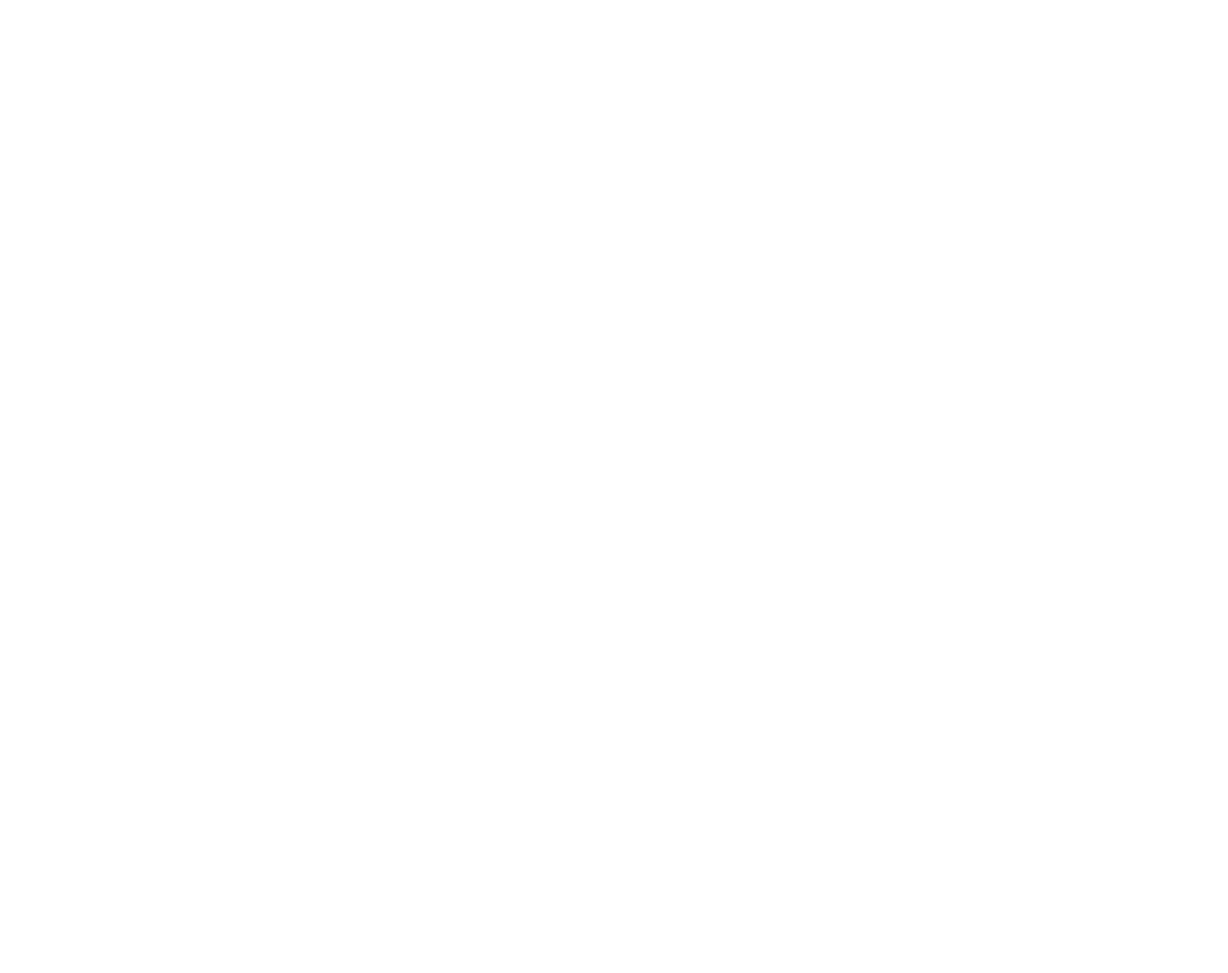
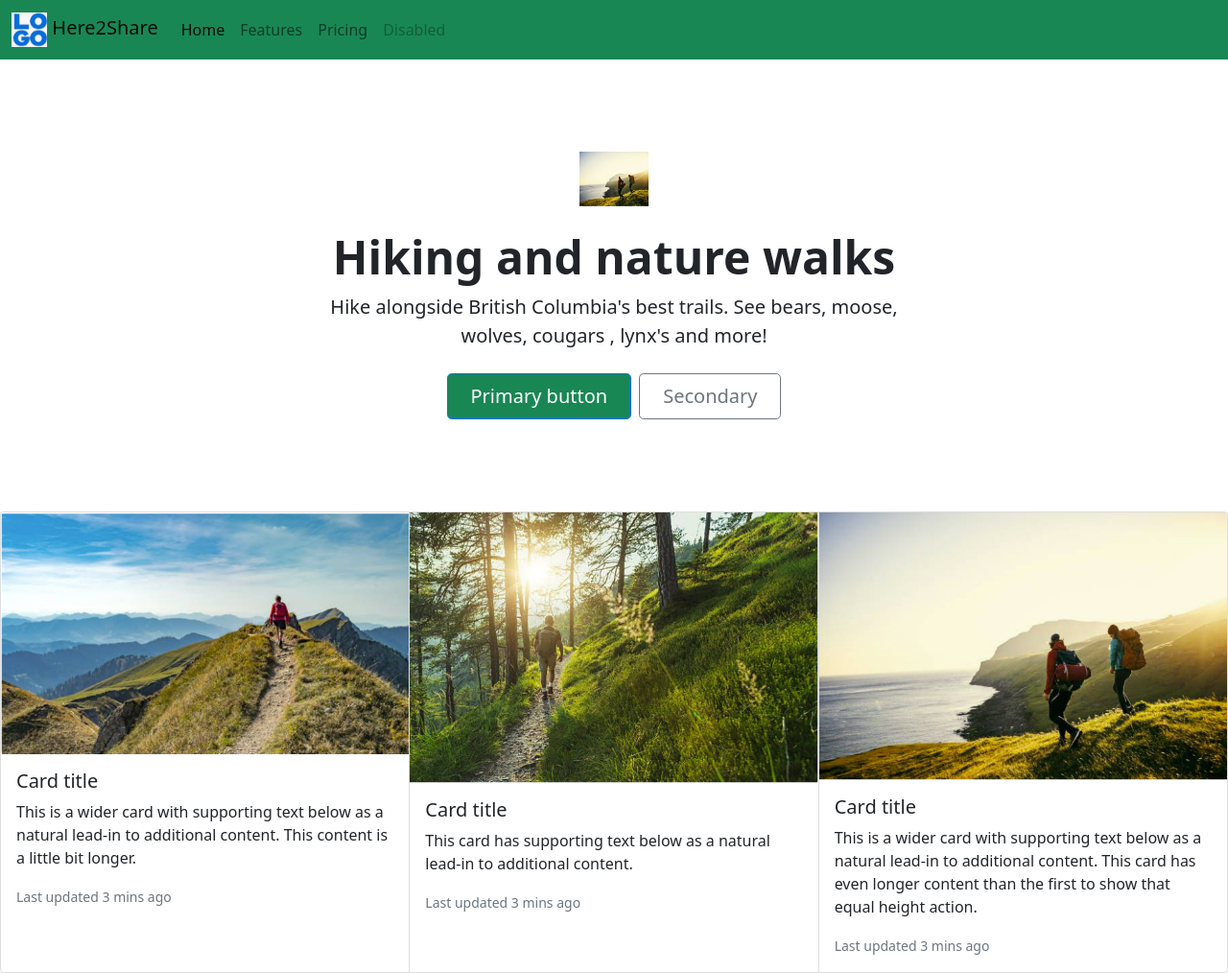
Before and after one commit to YousufRab/Demo05_Rabani_Yousuf, a plain HTML site: page index.html in a window 1280 px wide. Shown: the whole page at 96% size. Before the commit the page ends 800 px from the top, so only its background shows below. Drawn offline with nearby package versions, Linux system fonts and the light colour scheme.

Commit message:
Create bootstrap page

```diff
--- a/index.html
+++ b/index.html
@@ -10,8 +10,12 @@
     <meta name="viewport" content="width=device-width, initial-scale=1">
 
     <!-- Bootstrap Library CSS CDN go here -->
+    <link href="https://cdn.jsdelivr.net/npm/bootstrap@5.1.3/dist/css/bootstrap.min.css" rel="stylesheet"
+        integrity="sha384-1BmE4kWBq78iYhFldvKuhfTAU6auU8tT94WrHftjDbrCEXSU1oBoqyl2QvZ6jIW3" crossorigin="anonymous">
     <!-- Boostrap Library JS CDN  go here -->
-
+    <script src="https://cdn.jsdelivr.net/npm/bootstrap@5.1.3/dist/js/bootstrap.bundle.min.js"
+        integrity="sha384-ka7Sk0Gln4gmtz2MlQnikT1wXgYsOg+OMhuP+IlRH9sENBO0LRn5q+8nbTov4+1p"
+        crossorigin="anonymous"></script>
     <!-- Other libraries go here -->
 
     <!-- Link to styles of your own -->
@@ -25,8 +29,75 @@
     <!-- Your HTML Layout go here -->
     <!------------------------------>
     <!-- Stuff for body goes here -->
+    <nav class="navbar navbar-expand-lg navbar-light bg-success">
+        <div class="container-fluid">
+            <a class="navbar-brand" href="#">
+                <img src="./images/logo.jpg" height="36">
+                Here2Share
+            </a>
+            <button class="navbar-toggler" type="button" data-bs-toggle="collapse" data-bs-target="#navbarNav"
+                aria-controls="navbarNav" aria-expanded="false" aria-label="Toggle navigation">
+                <span class="navbar-toggler-icon"></span>
+            </button>
+            <div class="collapse navbar-collapse" id="navbarNav">
+                <ul class="navbar-nav">
+                    <li class="nav-item">
+                        <a class="nav-link active" aria-current="page" href="#">Home</a>
+                    </li>
+                    <li class="nav-item">
+                        <a class="nav-link" href="#">Features</a>
+                    </li>
+                    <li class="nav-item">
+                        <a class="nav-link" href="#">Pricing</a>
+                    </li>
+                    <li class="nav-item">
+                        <a class="nav-link disabled" href="#" tabindex="-1" aria-disabled="true">Disabled</a>
+                    </li>
+                </ul>
+            </div>
+        </div>
+    </nav>
 
+    <div class="px-4 py-5 my-5 text-center">
+        <img class="d-block mx-auto mb-4" src="./images/BBY01.jpg" alt="" width="72" height="57">
+        <h1 class="display-5 fw-bold">Hiking and nature walks</h1>
+        <div class="col-lg-6 mx-auto">
+          <p class="lead mb-4">Hike alongside British Columbia's best trails. See bears, moose, wolves, cougars , lynx's and more!</p>
+          <div class="d-grid gap-2 d-sm-flex justify-content-sm-center">
+            <button type="button" class="btn btn-primary btn-lg px-4 gap-3 bg-success">Primary button</button>
+            <button type="button" class="btn btn-outline-secondary btn-lg px-4">Secondary</button>
+          </div>
+        </div>
 
+      </div>
+
+      <!-- My card group -->
+      <div class="card-group">
+        <div class="card">
+          <img src="./images/hike3.jpg" class="card-img-top" alt="...">
+          <div class="card-body">
+            <h5 class="card-title">Card title</h5>
+            <p class="card-text">This is a wider card with supporting text below as a natural lead-in to additional content. This content is a little bit longer.</p>
+            <p class="card-text"><small class="text-muted">Last updated 3 mins ago</small></p>
+          </div>
+        </div>
+        <div class="card">
+          <img src="./images/hike1.jpg" class="card-img-top" alt="...">
+          <div class="card-body">
+            <h5 class="card-title">Card title</h5>
+            <p class="card-text">This card has supporting text below as a natural lead-in to additional content.</p>
+            <p class="card-text"><small class="text-muted">Last updated 3 mins ago</small></p>
+          </div>
+        </div>
+        <div class="card">
+          <img src="./images/hike2.jpg" class="card-img-top" alt="...">
+          <div class="card-body">
+            <h5 class="card-title">Card title</h5>
+            <p class="card-text">This is a wider card with supporting text below as a natural lead-in to additional content. This card has even longer content than the first to show that equal height action.</p>
+            <p class="card-text"><small class="text-muted">Last updated 3 mins ago</small></p>
+          </div>
+        </div>
+      </div>
     <!---------------------------------------------->
     <!-- Your own JavaScript functions go here    -->
     <!---------------------------------------------->
```
